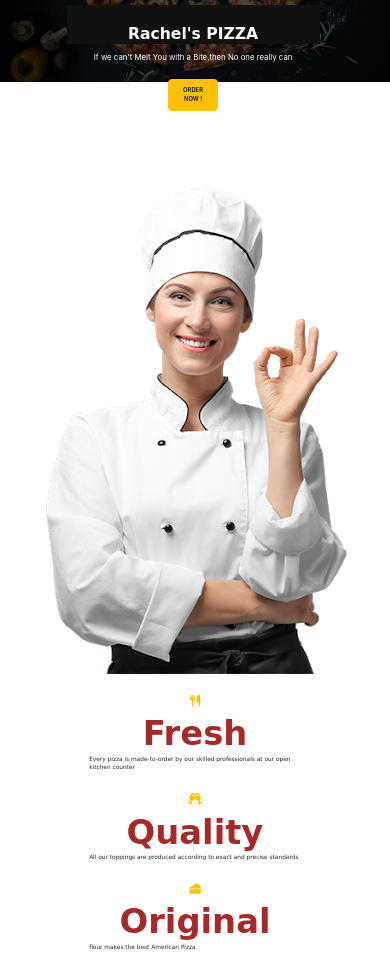
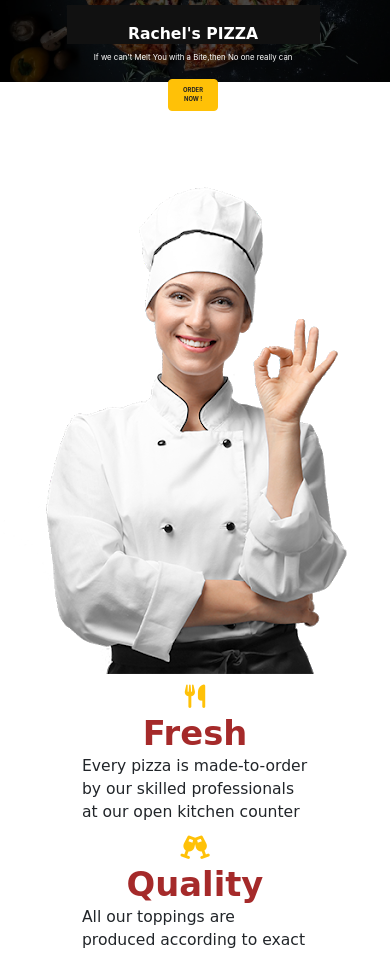
Before and after one commit to uwamahororachel/Pizza, a plain HTML site: page index.html in a window 390 px wide. Shown: the part 137-1092 px from the top of the page. Drawn offline with nearby package versions, Linux system fonts and the light colour scheme; a web font is replaced by a local one.

Commit message:
Additional media queries codes

```diff
--- a/css/styles.css
+++ b/css/styles.css
@@ -192,4 +192,12 @@ color: #111;
 	 }
 
 
+.about_section i{
+	color: #ffc107;
+	font-size: 6vw
 }
+.about_section div p{
+	font-size: 4vw;
+
+}
+}
```
